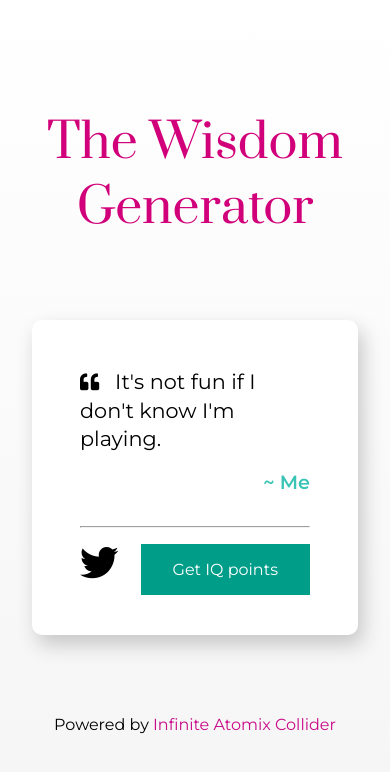
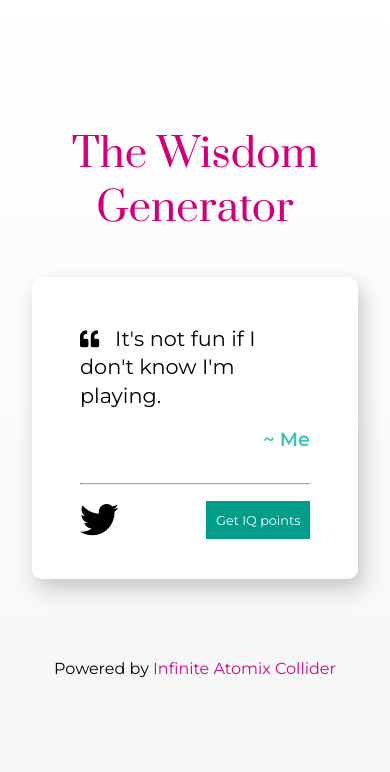
Before and after one commit to Asadex/quotes-generator, a plain HTML site: page index.html in a window 390 px wide. Drawn offline with Linux system fonts and the light colour scheme.

Commit message:
Responsive for everything except less than 300 px wide

```diff
--- a/index.html
+++ b/index.html
@@ -30,7 +30,7 @@
         </div>
     </div>
 
-    <p id=footer>Powered by <span id="footer_business">Infinite Atomix Collider</span></p>
+    <p id='footer'>Powered by <span id="footer_business">Infinite Atomix Collider</span></p>
     </main>
 
     <script src="index.js"></script>
--- a/style.css
+++ b/style.css
@@ -39,18 +39,29 @@ h1{
     background-color: white;
     margin:2rem;
     padding:3rem 3rem 1.5rem 3rem;
-    max-width:50%;
+    max-width:60%;
     font-size: 1.2rem;
     border-radius: 10px;
     box-shadow: rgb(199, 199, 199) 5px 10px 20px;
     transition: 0.4s linear;
 }
 
-@media screen and (max-width:850px){
+@media screen and (max-width:900px){
     #tweet{
         max-width:100%;
     }
+    h1{
+        font-size: 2.5rem;
+        margin:.6rem 0;
+    }
+
+    #footer{
+        margin: .6rem 0
+    }
 }
+
+
+
 #quote{
     text-align: left;
     line-height: 1.8rem;
@@ -96,7 +107,12 @@ h1{
     cursor: pointer;
     transition: background-color 0.4s linear;
 }
-
+@media screen and (max-width:401px){
+    #newQuoteButton{
+        font-size: .8rem;
+        padding: .2rem .6rem
+    }
+}
 #newQuoteButton:hover{
     background-color: rgb(58, 196, 182);
 }
```
